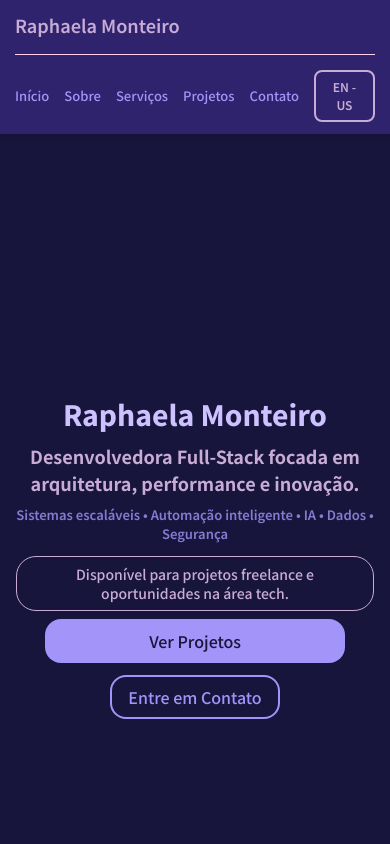
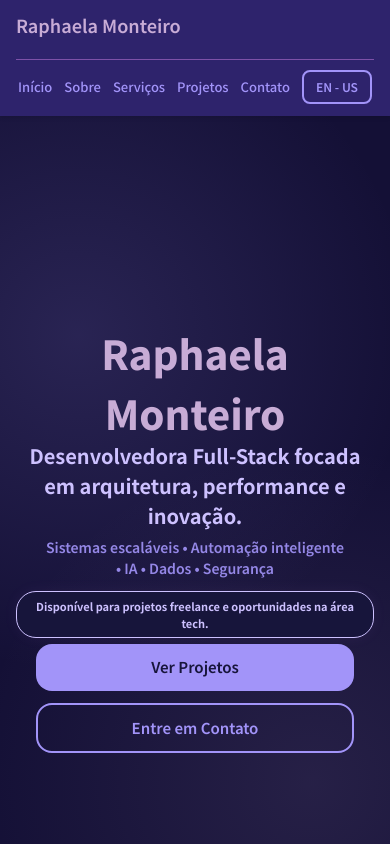
Before and after one commit to raphaelamonteiro/portfolio, a Next.js app: page / in a window 390 px wide. Shown: the top 844 px of the page. Built offline with nearby package versions, Linux system fonts and the light colour scheme.

Commit message:
style: update css

```diff
--- a/app/globals.css
+++ b/app/globals.css
@@ -1,7 +1,15 @@
+  /* ========================================
+    IMPORTS
+    Importação de fontes e frameworks
+    ======================================== */
   @import url('https://fonts.googleapis.com/css2?family=Noto+Sans+JP:wght@100..900&display=swap');
   @import "tailwindcss";
 
 
+  /* ========================================
+    VARIÁVEIS GLOBAIS
+    Cores e valores reutilizáveis
+    ======================================== */
   :root {
     --background: #17153B;
     --foreground: #A294F9;
@@ -13,12 +21,10 @@
     --text-main: #EDEBFF;
   }
 
-@theme inline {
-  --color-background: var(--background);
-  --color-foreground: var(--foreground);
-}
-
-
+  /* ========================================
+    BASE
+    Configurações básicas do HTML e Body
+    ======================================== */
   html,
   body {
     min-height: 100vh;
@@ -27,17 +33,24 @@ body {
   body {
     display: flex;
     flex-direction: column;
-  background: var(--background);
+    background: radial-gradient(circle at 20% 30%,
+    rgba(162, 148, 249, 0.15),transparent 40%),
+    radial-gradient(circle at 80% 70%,
+    rgba(200, 172, 214, 0.1),transparent 40%),#141036;
     font-family: "Noto Sans JP", sans-serif;
+    color: var(--text-main);
   }
 
   .main-content {
     flex: 1;
+    /* Cresce para empurrar footer pro final */
   }
 
-/* =====================
-   Header
-===================== */
+
+  /* ========================================
+    HEADER
+    Barra de navegação fixa no topo
+    ======================================== */
   .header {
     display: flex;
     justify-content: space-between;
@@ -46,6 +59,7 @@ body {
     background-color: var(--header-bg);
     box-shadow: 0 2px 4px rgba(0, 0, 0, 0.1);
     position: sticky;
+    /* Fica grudado ao rolar */
     top: 0;
     z-index: 100;
   }
@@ -55,38 +69,39 @@ body {
     font-size: 24px;
     font-weight: 600;
     text-decoration: none;
-  transition: transform 0.3s ease,
-            background-color 0.3s ease,
-            color 0.3s ease,
-            box-shadow 0.3s ease;
+    transition: all 0.3s ease;
   }
 
   .header-name:hover {
     color: var(--secondary);
   }
 
+  /* Container do menu de navegação */
   .navbar {
     display: flex;
+    /* Coloca links em linha */
     gap: 20px;
+    /* Espaço entre links */
     align-items: center;
   }
 
+  /* Links do menu */
   .navbar-link {
     position: relative;
+    /* Necessário para ::after funcionar */
     text-decoration: none;
+    /* Remove sublinhado */
     color: var(--foreground);
     font-weight: 500;
-  transition: transform 0.3s ease,
-            background-color 0.3s ease,
-            color 0.3s ease,
-            box-shadow 0.3s ease;
-
+    transition: all 0.3s ease;
+    /* Animação suave */
   }
 
   .navbar-link:hover {
     color: var(--secondary);
   }
 
+  /* Linha animada que aparece embaixo do link */
   .navbar-link::after {
     content: '';
     position: absolute;
@@ -105,8 +120,8 @@ body {
   .language-switcher {
     padding: 8px 16px;
     background-color: transparent;
-  color: var(--primary);
-  border: 2px solid var(--primary);
+    color: var(--foreground);
+    border: 2px solid var(--foreground);
     border-radius: 8px;
     font-weight: 600;
     font-size: 14px;
@@ -115,94 +130,143 @@ body {
   }
 
   .language-switcher:hover {
-  background-color: var(--primary);
+    background-color: var(--foreground);
     color: var(--light);
   }
 
-/* =====================
-   Hero / Conteúdo
-===================== */
 
-.title-hero {
-  color: var(--primary-hover);
-  font-size: clamp(30px, 5vw, 60px);
-  /* antes: 36px, 6vw, 72px */
-  font-weight: 800;
+  /* ========================================
+    HERO SECTION
+    Seção principal da página home
+    ======================================== */
+  /* Container principal do hero */
+  .hero-content {
+    display: flex;
+    flex-direction: column;
+    align-items: center;
+    gap: 6px;
+    max-width: 900px;
+    animation: fadeUp 0.8s ease-out;
   }
 
-.role-text {
-  color: var(--primary);
-  font-size: clamp(16px, 2.5vw, 26px);
-  font-weight: 700;
+@keyframes fadeUp {
+  from {
+    opacity: 0;
+    transform: translateY(20px);
+  }
+  to {
+    opacity: 1;
+    transform: translateY(0);
+  }
 }
 
-.sub-text {
-  color: var(--foreground);
-  font-size: clamp(13px, 1.8vw, 18px);
-  font-weight: 600;
-  opacity: 0.8;
-}
-
-.tag{
-  color: var(--primary);
-  font-size: 14px;
-  font-weight: 500;
-  padding: 8px 16px;
-  border: 1px solid var(--primary);
-  border-radius: 20px;
-}
-
-.cta-buttons {
+  .sub-tag-container {
     display: flex;
-  gap: 15px;
     align-items: center;
     justify-content: center;
+    gap: 10px;
     flex-wrap: wrap;
   }
 
+  .sub-tag-container .sub-text {
+    margin: 0;
+    padding: 0;
+  }
+
+  .sub-tag-container .tag {
+    margin: 0;
+    flex-shrink: 0;
+    /* Evita que a tag encolha */
+  }
+
+  /* Título principal (maior) */
+  .title-hero {
+    color: var(--primary);
+    font-size: clamp(40px, 7vw, 76px);
+    font-weight: 800;
+    margin-bottom: -4px;
+  }
+
+  /* Subtítulo (cargo/função) */
+  .role-text {
+    color: var(--primary-hover);
+    font-size: clamp(20px, 3vw, 20px);
+    font-weight: 700;
+    margin-top: -4px;
+  }
+
+
+  /* Texto descritivo */
+  .sub-text {
+    color: var(--foreground);
+    font-size: clamp(14px, 2.2vw, 18px);
+    font-weight: 600;
+    opacity: 0.9;
+    max-width: 600px;
+    margin: 0 auto;
+    padding: 0 20px;
+  }
+
+  /* Tag/Badge de destaque */
+  .tag {
+    background: var(--background);
+    backdrop-filter: blur(8px);
+    box-shadow: 0 0 15px rgba(217, 148, 249, 0.055);
+    color: var(--primary-hover);
+    font-size: clamp(13px, 1.6vw, 16px);
+    font-weight: 700;
+    padding: 8px 16px;
+    border: 1px solid var(--primary-hover);
+    border-radius: 20px;
+    display: inline-block;
+    margin-top: 3px;
+  }
+
+  /* Estilos base dos botões */
   .button-projects,
   .button-contactme {
     text-decoration: none;
-  font-size: clamp(16px, 2vw, 20px);
-  font-weight: 500;
-  padding: clamp(8px, 1.5vw, 10px) clamp(16px, 3vw, 20px);
+    font-size: clamp(18px, 2.2vw, 20px);
+    font-weight: 600;
+    padding: 14px 32px;
     border-radius: 16px;
     transition: all 0.3s ease;
     display: inline-block;
     text-align: center;
+    min-width: 160px;
   }
 
+  /* Botão primário (preenchido) */
   .button-projects {
     color: var(--background);
     background-color: var(--foreground);
   }
 
+  /* Botão secundário (outline) */
   .button-contactme {
     color: var(--foreground);
     border: 2px solid var(--foreground);
     background-color: transparent;
   }
 
+  /* Efeito hover nos botões */
   .button-projects:hover,
-.button-cv:hover {
-  transform: translateY(-2px);
-  box-shadow: 0 8px 20px rgba(0, 0, 0, 0.2);
-}
-.about-photo{
-  width: 100px;
-  border-radius: 200%;
+  .button-contactme:hover {
+    transform: translateY(-3px);
   }
 
-/* =====================
-   Footer
-===================== */
+  /* ========================================
+    FOOTER
+    Rodapé com links e informações
+    ======================================== */
   .footer {
     background-color: var(--header-bg);
     padding: 20px 30px;
-  margin-top: 80px;
+    margin-top: 40px;
     border-top: 1px solid rgba(101, 93, 187, 0.2);
   }
 
+  /* Container interno do footer */
   .footer-content {
     max-width: 1200px;
     margin: 0 auto;
@@ -211,39 +275,49 @@ body {
     align-items: center;
   }
 
+  /* Texto de copyright */
   .footer-text {
-  color: var(--primary-hover);
+    color: var(--foreground);
     font-size: 14px;
-  opacity: 0.8;
+    opacity: 0.9;
   }
 
+  /* Container dos links sociais */
   .footer-social {
     display: flex;
     gap: 10px;
+    flex-wrap: wrap;
   }
 
+  /* Links de redes sociais */
   .social-link {
-  color: var(--primary);
+    color: var(--foreground);
+    /* Roxo médio */
     text-decoration: none;
+    /* Remove sublinhado */
     font-size: 14px;
+    /* Tamanho pequeno */
     font-weight: 500;
+    /* Meio negrito */
     padding: 8px 16px;
-  border: 1px solid var(--primary);
+    /* Espaçamento interno */
+    border: 1px solid var(--foreground);
+    /* Borda roxa */
     border-radius: 20px;
-  transition: transform 0.3s ease,
-      background-color 0.3s ease,
-      color 0.3s ease,
-      box-shadow 0.3s ease;
+    /* Arredondado (pill) */
+    transition: all 0.3s ease;
+    /* Animação suave */
   }
 
   .social-link:hover {
-  background-color: var(--primary);
-  color: var(--light);
+    background-color: var(--foreground);
+    color: var(--background);
+    transform: translateY(-2px);
   }
 
-/* =====================
-   Loading
-===================== */
+  /* ========================================
+    LOADING
+    ======================================== */
   .loading-container {
     min-height: 100vh;
     display: flex;
@@ -253,51 +327,59 @@ body {
     gap: 1rem;
   }
 
+  /* Texto de loading */
   .loading-text {
     font-size: 24px;
     font-weight: 600;
     color: var(--light);
     letter-spacing: 0.05em;
     animation: pulse 1.5s infinite;
+    /* Animação pulsante */
   }
 
+  /* Animação de pulso (fade in/out) */
   @keyframes pulse {
-  0% {
-    opacity: 0.4;
+    0%,
+    100% {
+      opacity: 0.5;
+      /* Mais transparente no início/fim */
     }
-
     50% {
       opacity: 1;
-  }
-
-  100% {
-    opacity: 0.4;
+      /* Totalmente visível no meio */
     }
   }
 
-/* =====================
-   Responsivo - Tablet
-===================== */
+  /* ========================================
+    RESPONSIVO - TABLET
+    Telas entre 768px e 1024px
+    ======================================== */
   @media (max-width: 1024px) {
-  .title-hero {
-    font-size: 48px;
+    .header {
+      padding: 18px 25px;
     }
 
-  .role-text {
-    font-size: 24px;
+    .cta-buttons {
+      gap: 14px;
     }
 
+    .button-projects,
+    .button-contactme {
+      padding: 11px 24px;
+    }
   }
 
-/* =====================
-   Responsivo - Mobile
-===================== */
+  /* ========================================
+    RESPONSIVO - MOBILE
+    Telas até 768px
+    ======================================== */
   @media (max-width: 768px) {
 
-  /* Header */
+    /* ===== HEADER ===== */
     .header {
       padding: 15px 20px;
       flex-wrap: wrap;
+      gap: 10px;
     }
 
     .header-name {
@@ -307,78 +389,101 @@ body {
     .navbar {
       width: 100%;
       justify-content: center;
-    gap: 20px;
-    margin-top: 15px;
-    padding-top: 15px;
-    border-top: 1px solid var(--secondary);
+      gap: 16px;
+      margin-top: 12px;
+      padding-top: 12px;
+      border-top: 1px solid rgba(207, 131, 231, 0.485);
     }
 
     .navbar-link {
       font-size: 14px;
     }
 
-  /* Hero Section */
-  .title-hero {
-    font-size: 36px;
+    .language-switcher {
+      font-size: 13px;
+      padding: 7px 14px;
     }
 
-  .role-text {
-    font-size: 20px;
+    /* ===== HERO SECTION ===== */
+    /* Empilha sub-text e tag verticalmente */
+    .sub-tag-container {
+      flex-direction: column;
+      gap: 12px;
     }
 
+    .sub-tag-container .sub-text {
+      padding: 0 30px;
+    }
+
+    .sub-tag-container .tag {
+      margin: 0;
+    }
+
+    /* Botões empilhados verticalmente */
     .cta-buttons {
       flex-direction: column;
       gap: 12px;
       width: 100%;
-    padding: 0 20px;
+      max-width: 400px;
+      margin: 0 auto;
+      padding: 0 30px;
     }
 
     .button-projects,
-  .button-cv {
-    font-size: 18px;
-    padding: 12px 24px;
+    .button-contactme {
       width: 100%;
-    max-width: 300px;
+      padding: 14px 24px;
     }
 
-  /* Footer */
+    /* ===== FOOTER ===== */
       .footer {
-    padding: 24px 20px;
-    margin-top: 60px;
+        padding: 20px 20px;
+        margin-top: 40px;
       }
 
     .footer-content {
       flex-direction: column;
+      /* Empilha elementos */
       gap: 16px;
+      /* Espaço entre elementos */
       text-align: center;
+      /* Centraliza texto */
     }
 
     .footer-text {
       font-size: 13px;
+      /* Texto menor */
     }
 
     .footer-social {
-    flex-wrap: wrap;
       justify-content: center;
+      /* Centraliza links */
     }
 
     .social-link {
       font-size: 13px;
-    padding: 6px 12px;
+      /* Links menores */
+      padding: 7px 14px;
+      /* Padding reduzido */
     }
 
-  /* Loading */
+    /* ===== LOADING ===== */
     .loading-text {
       font-size: 20px;
+      /* Texto menor */
     }
   }
 
-/* =====================
-   Responsivo - Mobile Pequeno
-===================== */
+
+  /* ========================================
+    RESPONSIVO - MOBILE PEQUENO
+    Telas até 480px
+    ======================================== */
   @media (max-width: 480px) {
+
+    /* Header ainda menor */
     .header {
-    padding: 12px 15px;
+      padding: 12px 16px;
     }
 
     .header-name {
@@ -386,7 +491,9 @@ body {
     }
 
     .navbar {
-    gap: 15px;
+      gap: 12px;
+      margin-top: 10px;
+      padding-top: 10px;
     }
 
     .navbar-link {
@@ -398,18 +505,30 @@ body {
       padding: 6px 12px;
     }
 
-  .title-hero {
-    font-size: 28px;
+    /* Hero ainda mais compacto */
+    .sub-text {
+      padding: 0 20px;
     }
 
-  .role-text {
-    font-size: 18px;
+    .tag {
+      font-size: 11px;
+      padding: 6px 12px;
+    }
+
+    .cta-buttons {
+      padding: 0 20px;
     }
 
     .button-projects,
-  .button-cv {
-    font-size: 16px;
-    padding: 10px 20px;
+    .button-contactme {
+      font-size: 15px;
+      padding: 12px 20px;
+    }
+
+    /* Footer compacto */
+    .footer {
+      padding: 20px 16px;
+      margin-top: 50px;
     }
 
     .footer-text {
@@ -418,10 +537,37 @@ body {
 
     .social-link {
       font-size: 12px;
-    padding: 6px 10px;
+      padding: 6px 12px;
     }
 
     .loading-text {
       font-size: 18px;
     }
   }
+
+
+  /* ========================================
+    RESPONSIVO - MOBILE MUITO PEQUENO
+    Telas até 360px (dispositivos antigos)
+    ======================================== */
+  @media (max-width: 360px) {
+    .header-name {
+      font-size: 16px;
+      /* Nome bem pequeno */
+    }
+
+    .navbar-link {
+      font-size: 12px;
+      /* Links bem pequenos */
+    }
+
+    .button-projects,
+    .button-contactme {
+      font-size: 14px;
+      /* Botões menores */
+      padding: 10px 16px;
+      /* Padding reduzido */
+      min-width: 130px;
+      /* Largura mínima menor */
+    }
+  }
--- a/app/page.tsx
+++ b/app/page.tsx
@@ -21,26 +21,26 @@ export default function Home() {
 
   return (
     <section className="min-h-screen flex flex-col items-center justify-center text-center px-4">
-
+      <div className="hero-content">
         <h1 className="title-hero">
           {t.home.greeting}
         </h1>
 
-      <h2 className="role-text mt-2">
+        <h2 className="role-text">
           {t.home.role}
         </h2>
 
-      <h3 className="sub-text mt-2">
+        <div className="sub-tag-container">
+          <h3 className="sub-text">
             {t.home.sub}
           </h3>
 
-      {/* Tag azul */}
-      <span className="tag px-3 py-1 rounded-full text-xs font-medium mb-2 mt-3">
+          <span className="tag">
             {t.home.tag}
           </span>
+        </div>
 
-
-      <div className="cta-buttons flex gap-4 pt-6">
+        <div className="cta-buttons flex gap-4 pt-3">
           <Link href="/projects" className="button-projects">
             {t.home.cta}
           </Link>
@@ -50,6 +50,7 @@ export default function Home() {
             {t.home.contact}
           </Link>
         </div>
+      </div>
     </section>
   )
 }
```
Lines whose indentation alone changed are shown as unchanged.
